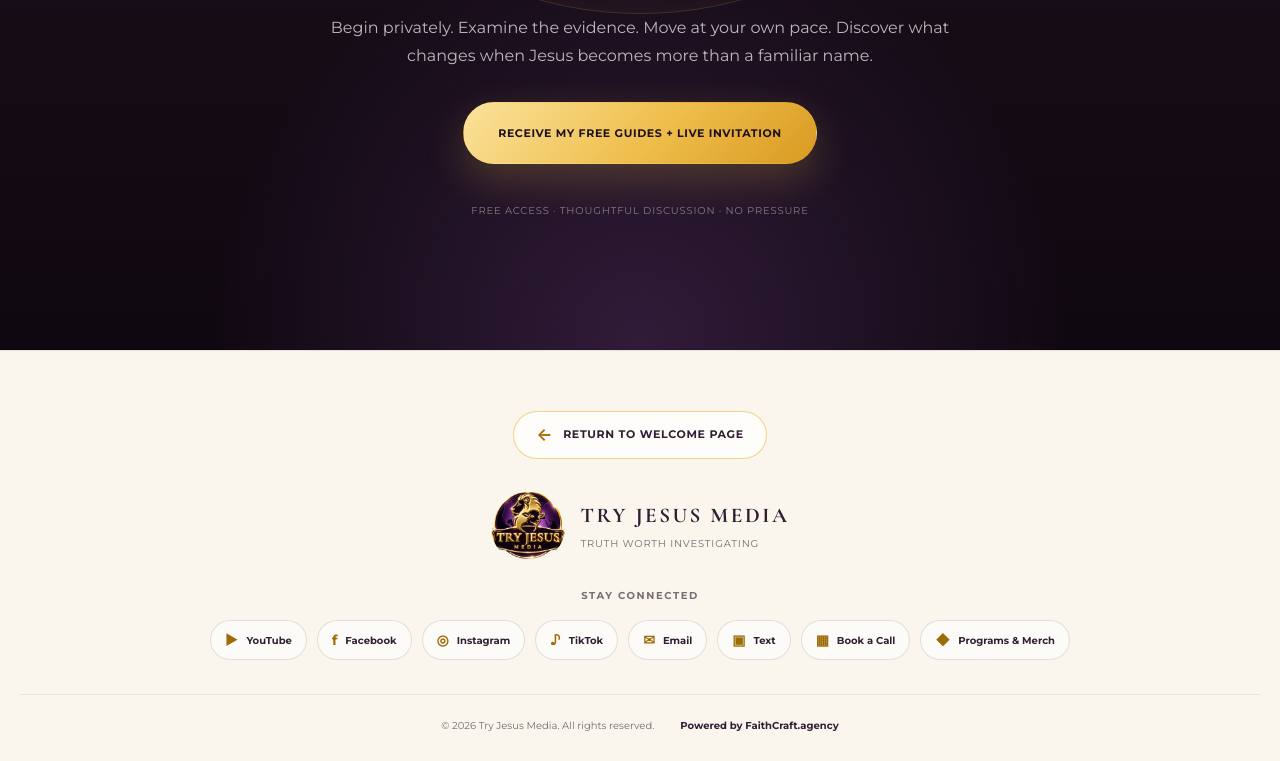
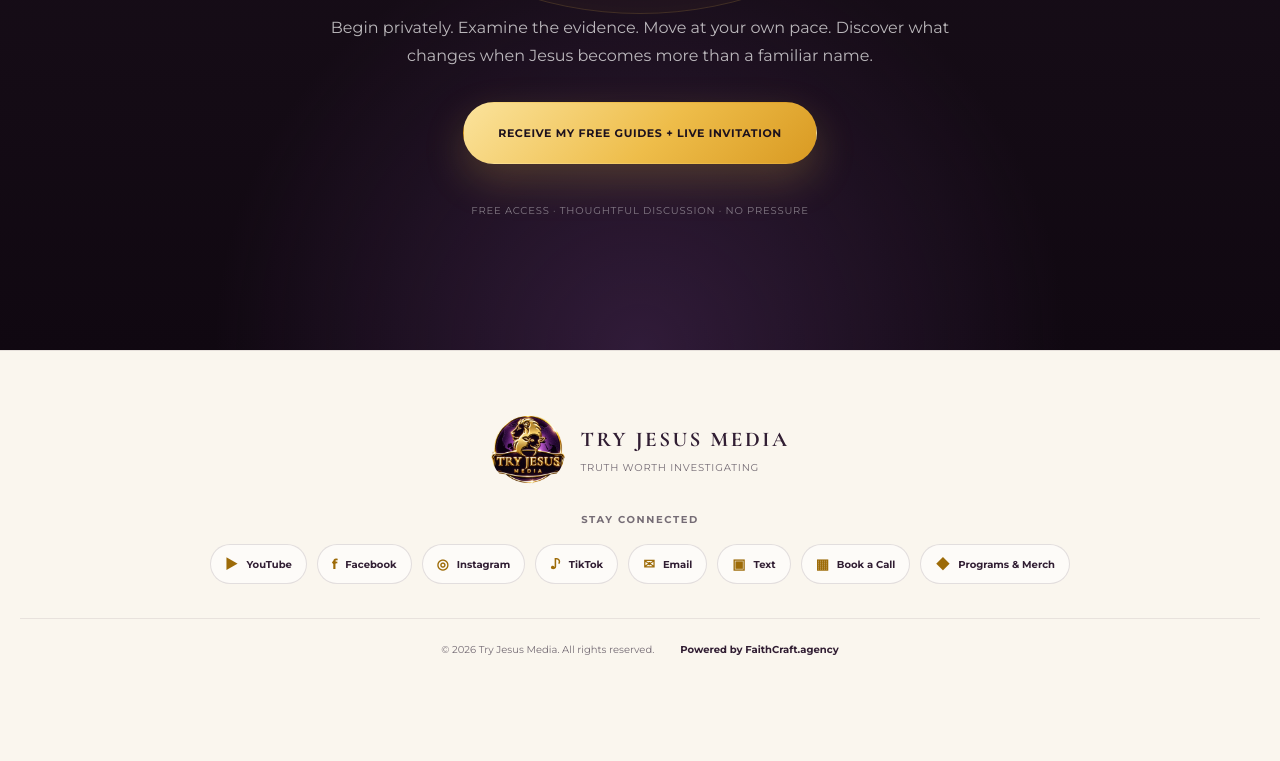
Before and after one commit to tryjesusmedia/tjm, a plain HTML site: page index.html in a window 1280 px wide. Shown: the part 4619-5380 px from the top of the page. After the commit the page ends 5304 px from the top, so only its background shows below. Drawn offline with nearby package versions, Linux system fonts and the light colour scheme.

Commit message:
Update index.html

```diff
--- a/index.html
+++ b/index.html
@@ -196,7 +196,7 @@
   </main>
 
   <footer class="site-footer">
-    <div class="lesson-return"><a class="lesson-return-link" href="/welcome"><span aria-hidden="true">←</span>Return to Welcome Page</a></div>
+
     <div class="footer-brand"><img src="assets/logo.png" width="92" height="92" alt="Try Jesus Media" /><div><strong>TRY JESUS MEDIA</strong><span>Truth worth investigating</span></div></div>
     <div class="social-footer" aria-label="Try Jesus Media social links">
       <p class="social-intro">Stay connected</p>
```
